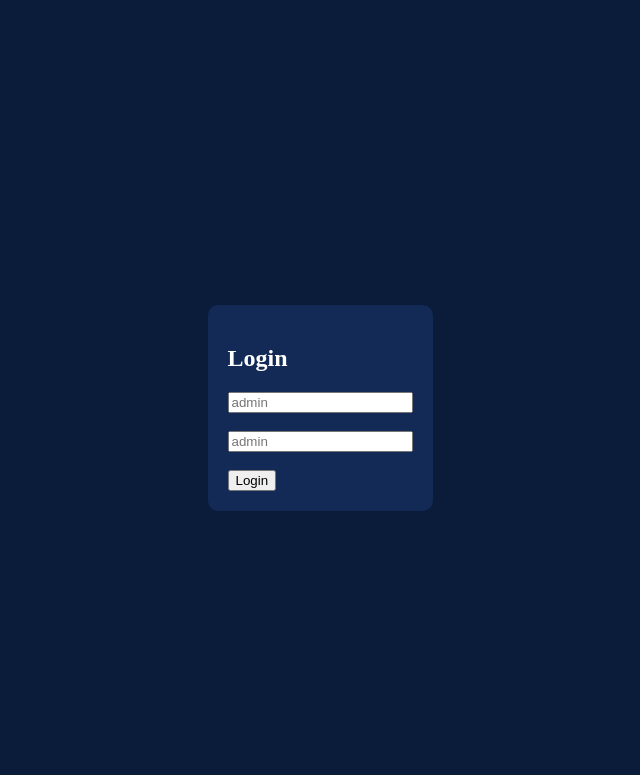
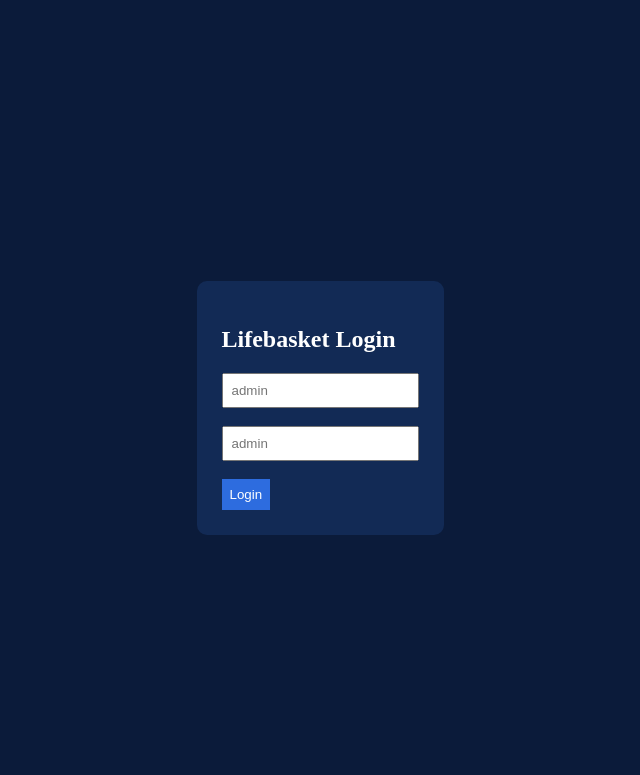
Before and after one commit to jakiya09/inventory-system, a Flask app: page /login in a window 1280 px wide. Shown: the top 775 px of the page, without its empty margins (320-960 px from the left). Run offline with Flask 3, Linux system fonts and the light colour scheme.

Commit message:
Update login.html

```diff
--- a/templates/login.html
+++ b/templates/login.html
@@ -5,11 +5,13 @@
 </head>
 <body style="background:#0b1b3a;color:white;display:flex;justify-content:center;align-items:center;height:100vh">
 
-<form method="POST" style="background:#122a55;padding:20px;border-radius:10px">
-<h2>Login</h2>
-<input name="username" placeholder="admin"><br><br>
-<input name="password" type="password" placeholder="admin"><br><br>
-<button>Login</button>
+<form method="POST" style="background:#122a55;padding:25px;border-radius:10px">
+<h2>Lifebasket Login</h2>
+
+<input name="username" placeholder="admin" style="padding:8px"><br><br>
+<input name="password" type="password" placeholder="admin" style="padding:8px"><br><br>
+
+<button style="padding:8px;background:#2d6cdf;color:white;border:none">Login</button>
 </form>
 
 </body>
```
